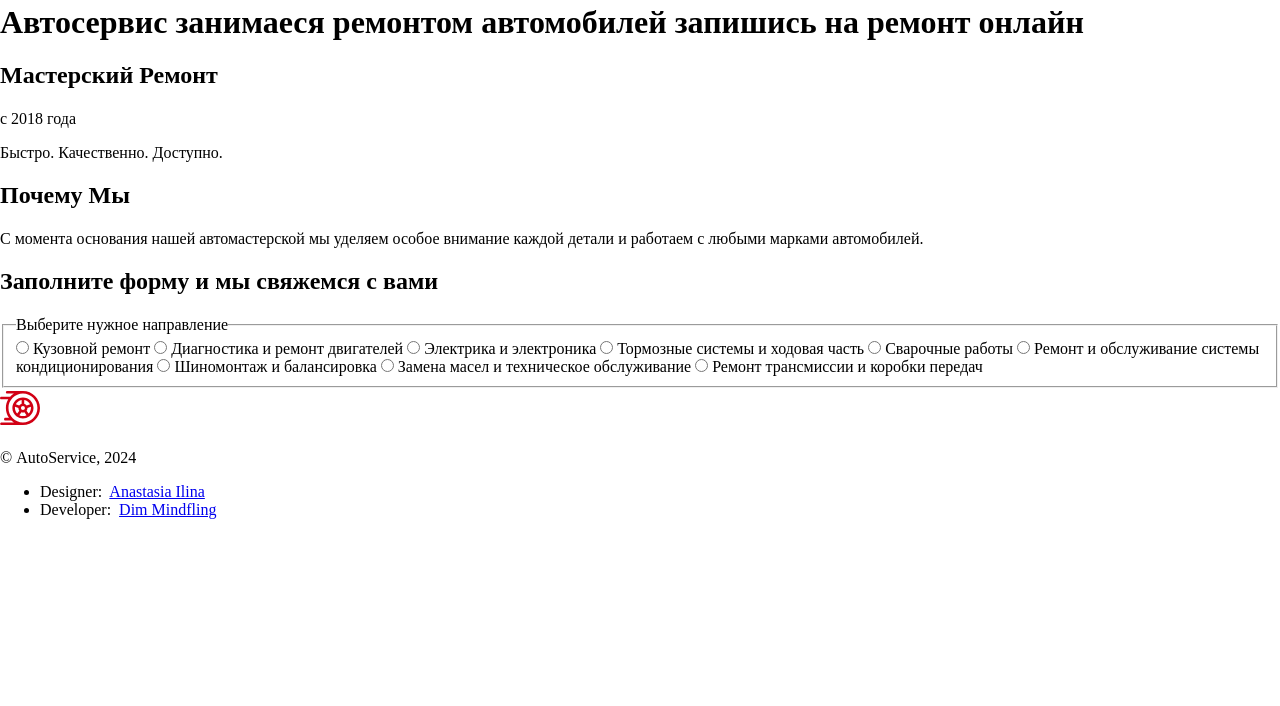
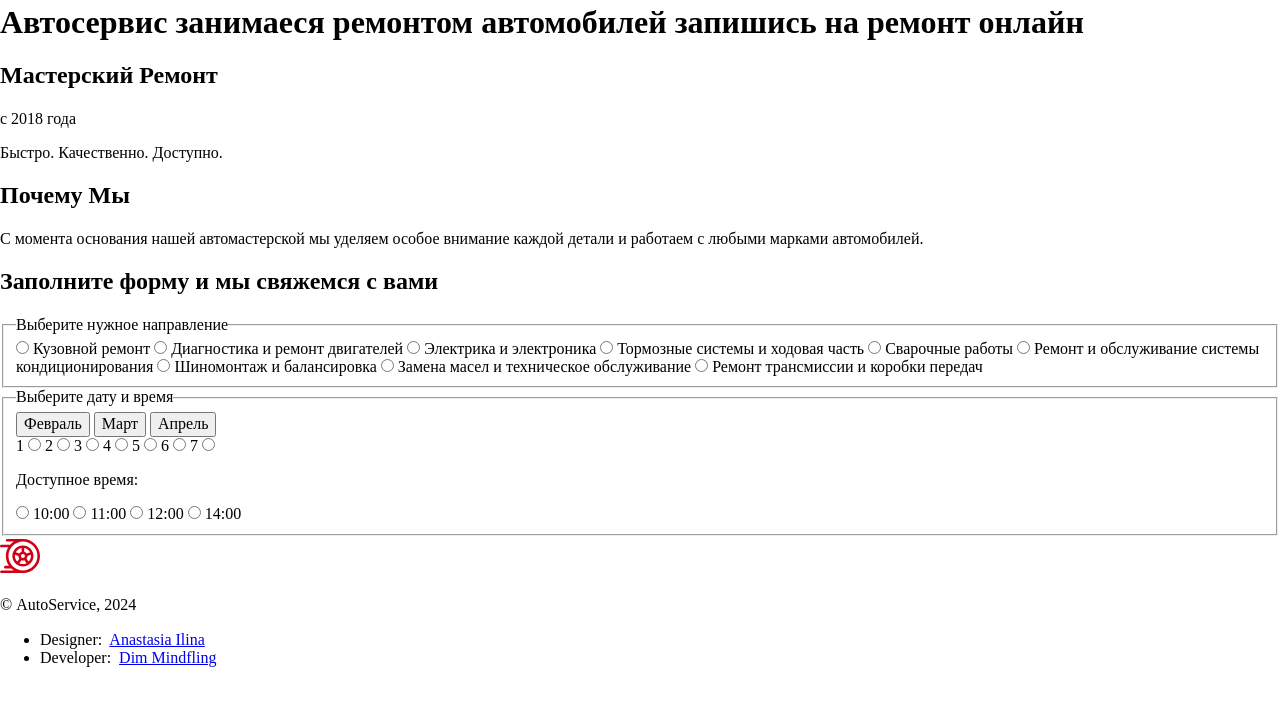
Before and after one commit to mindfling/ME_AutoService_workshop_Vite_scss, a website built with Vite: page index.html in a window 1280 px wide. Shown: the part 62-768 px from the top of the page. Built offline with nearby package versions, Linux system fonts and the light colour scheme.

Commit message:
feat fieldset months days times

```diff
--- a/index.html
+++ b/index.html
@@ -142,6 +142,60 @@
             </label>
           </fieldset>
 
+          <fieldset class="form__fieldset form__fieldset_months-days-times">
+            <legend class="form__legend">Выберите дату и время</legend>
+
+            <div class="form__months">
+              <button class="form__btn-month form__btn-month_active">Февраль</button>
+              <button class="form__btn-month">Март</button>
+              <button class="form__btn-month">Апрель</button>
+            </div>
+
+            <div class="form__days">
+              <label class="form__item radio">1
+                <input type="radio" name="day" class="radio__input">
+              </label>
+              <label class="form__item radio">2
+                <input type="radio" name="day" class="radio__input">
+              </label>
+              <label class="form__item radio">3
+                <input type="radio" name="day" class="radio__input">
+              </label>
+              <label class="form__item radio">4
+                <input type="radio" name="day" class="radio__input">
+              </label>
+              <label class="form__item radio">5
+                <input type="radio" name="day" class="radio__input">
+              </label>
+              <label class="form__item radio">6
+                <input type="radio" name="day" class="radio__input">
+              </label>
+              <label class="form__item radio">7
+                <input type="radio" name="day" class="radio__input">
+              </label>
+            </div>
+
+            <div class="form__times">
+              <p class="form__text">Доступное время:</p>
+
+              <label class="form__item radio">
+                <input type="radio" name="time" class="radio-input">
+                <span class="form__day">10:00</span>
+              </label>
+              <label class="form__item">
+                <input type="radio" name="time" class="radio-input">
+                <span class="form__day">11:00</span>
+              </label>
+              <label class="form__item">
+                <input type="radio" name="time" class="radio-input">
+                <span class="form__day">12:00</span>
+              </label>
+              <label class="form__item">
+                <input type="radio" name="time" class="radio-input">
+                <span class="form__day">14:00</span>
+              </label>
+            </div>
+          </fieldset>
 
 
         </form>
```
